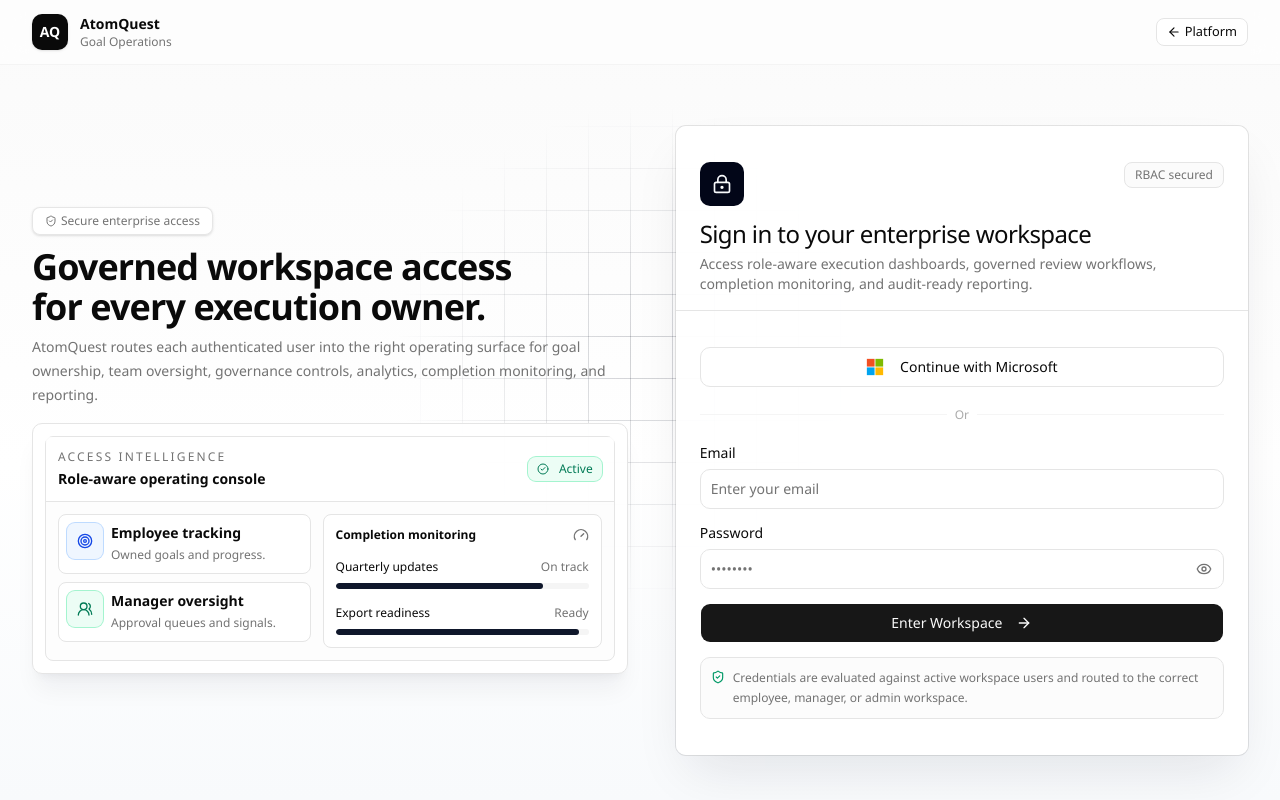
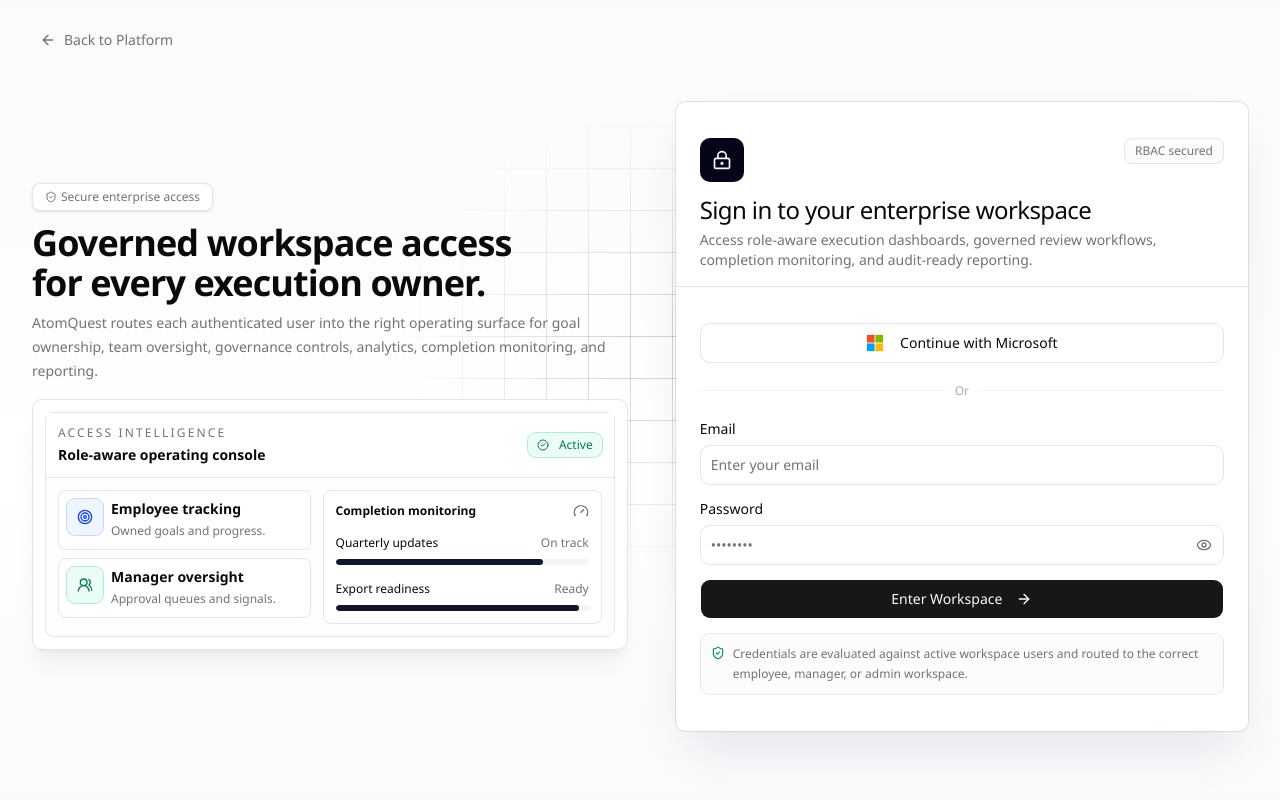
Before and after one commit to Manmadha-007/atomquest-portal, a Next.js app: page /sign-in in a window 1280 px wide. Built offline with nearby package versions, Linux system fonts and the light colour scheme; no server answers.

Commit message:
refactor(ui): simplify signin layout and remove sticky navbar

```diff
--- a/src/app/sign-in/page.tsx
+++ b/src/app/sign-in/page.tsx
@@ -133,45 +133,17 @@
     <main className="relative isolate min-h-svh overflow-hidden bg-[linear-gradient(180deg,#fafafa_0%,#ffffff_58%,#f8fafc_100%)] text-foreground">
       <InteractiveGrid />
 
-      <header className="fixed inset-x-0 top-0 z-50 border-b border-border/40 bg-background/60 backdrop-blur-md">
-        <div className="mx-auto flex h-16 max-w-7xl items-center justify-between px-4 sm:px-6 lg:px-8">
+      <div className="mx-auto flex min-h-svh w-full max-w-7xl flex-col px-4 py-6 sm:px-6 lg:px-8">
+        <div className="flex justify-start">
           <Link
             href="/"
-            className="flex items-center gap-3"
+            className="inline-flex items-center gap-2 rounded-md px-2 py-1.5 text-sm font-medium text-muted-foreground transition-colors hover:bg-muted/50 hover:text-foreground"
           >
-            <span className="flex size-9 items-center justify-center rounded-lg bg-foreground text-sm font-semibold text-background shadow-sm">
-              AQ
-            </span>
+            <ArrowLeft className="size-4" aria-hidden="true" />
+            Back to Platform
+          </Link>
+        </div>
 
-            <span className="grid">
-              <span className="text-sm font-semibold leading-5">
-                AtomQuest
-              </span>
-
-              <span className="text-xs text-muted-foreground">
-                Goal Operations
-              </span>
-            </span>
-          </Link>
-
-          <Button
-            asChild
-            variant="outline"
-            size="sm"
-            className="bg-background/80"
-          >
-            <Link href="/">
-              <ArrowLeft
-                className="size-3.5"
-                aria-hidden="true"
-              />
-              Platform
-            </Link>
-          </Button>
-        </div>
-      </header>
-
-      <div className="mx-auto flex min-h-svh w-full max-w-7xl flex-col px-4 pt-20 sm:px-6 lg:px-8">
         <div className="grid flex-1 gap-8 py-4 lg:grid-cols-[1.02fr_0.98fr] lg:items-center lg:gap-12 lg:py-6">
           <LoginShowcase />
 
```
